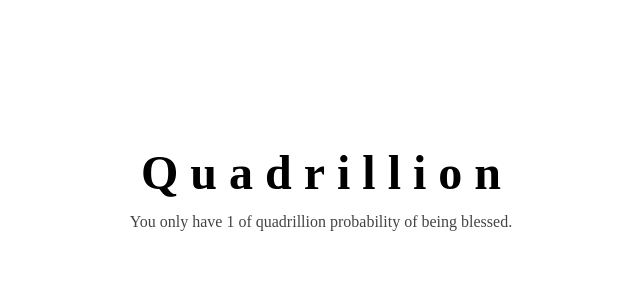
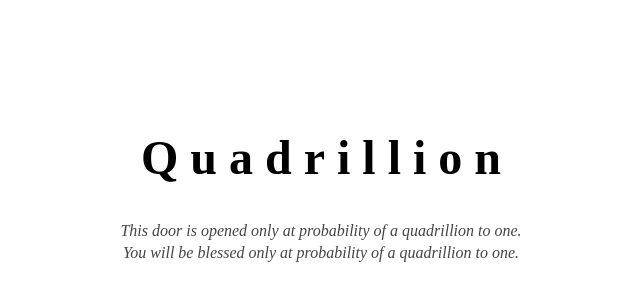
Before and after one commit to iuuko/umineko-epitaph, a React (Vite) app: page /quadrillion in a window 1280 px wide. Shown: the part 218-518 px from the top of the page, without its empty margins (319-959 px from the left). Built offline with nearby package versions, Linux system fonts and the light colour scheme.

Commit message:
feat: update text on quadrillion door

```diff
--- a/src/pages/Quadrillion.tsx
+++ b/src/pages/Quadrillion.tsx
@@ -78,7 +78,10 @@ const Quadrillion: React.FC = () => {
                     </SortableContext>
                 </DndContext>
             </div>
-            <p className="text-center animate-pulse">You only have 1 of quadrillion probability of being blessed.</p>
+            <div className="flex flex-col gap-1 mt-10">
+                <p className="text-center animate-pulse italic my-0">This door is opened only at probability of a quadrillion to one.</p>
+                <p className="text-center animate-pulse italic my-0">You will be blessed only at probability of a quadrillion to one.</p>
+            </div>
         </div>
     );
 };
```
